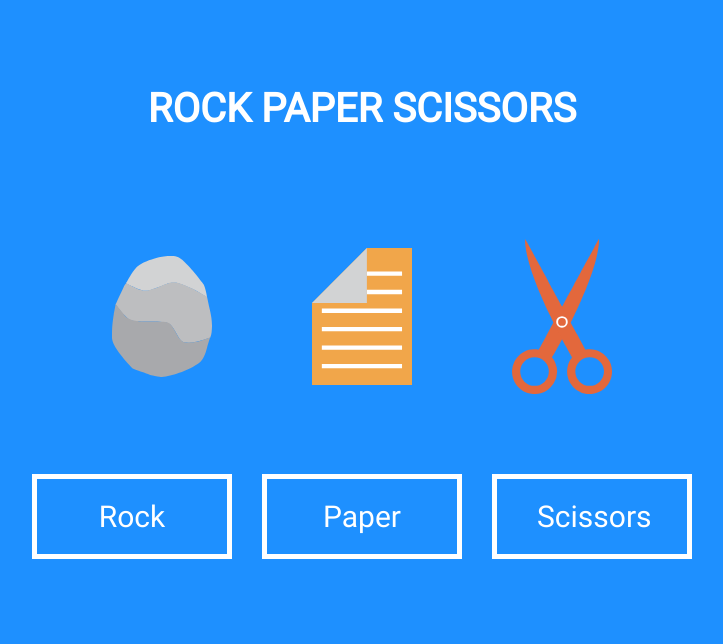
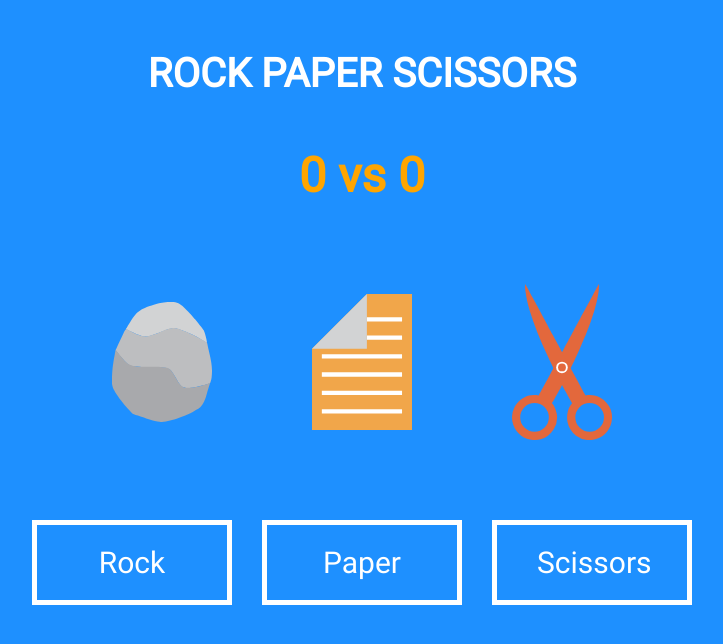
Before and after one commit to massanaRoger/odin-rock-paper-scissors, a plain HTML site: page index.html in a window 1280 px wide. Shown: the whole page, without its empty margins (278-1001 px from the left). Drawn offline with Linux system fonts and the light colour scheme.

Commit message:
Add non-dynamic score

```diff
--- a/index.html
+++ b/index.html
@@ -7,6 +7,7 @@
 </head>
 <body>
   <h1 class="title">ROCK PAPER SCISSORS</h1>
+  <p class="scores">0 vs 0</p>
   <div class="icons">
     <img src="img/rock.svg" alt="rock">
     <img src="img/paper.svg" alt="paper">
--- a/styles.css
+++ b/styles.css
@@ -9,11 +9,19 @@
 
 * {
   font-family: 'Roboto', sans-serif;
+  margin: 0;
+  padding: 0;
 }
 
 h1 {
   color: white;
   font-size: 2.5em;
+}
+
+.scores {
+  color: orange;
+  font-size: 3em;
+  font-weight: bold;
 }
 
 body {
```
